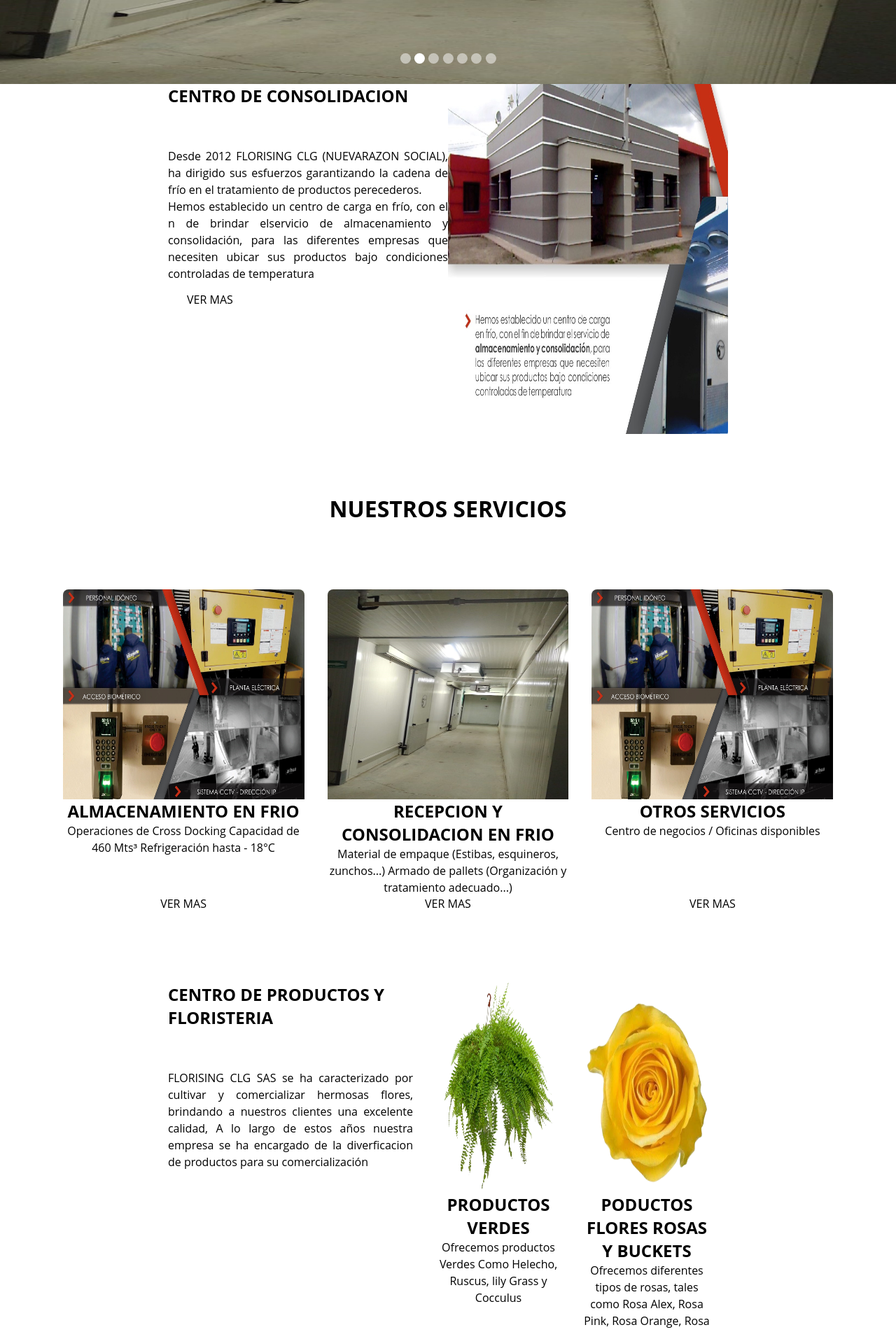
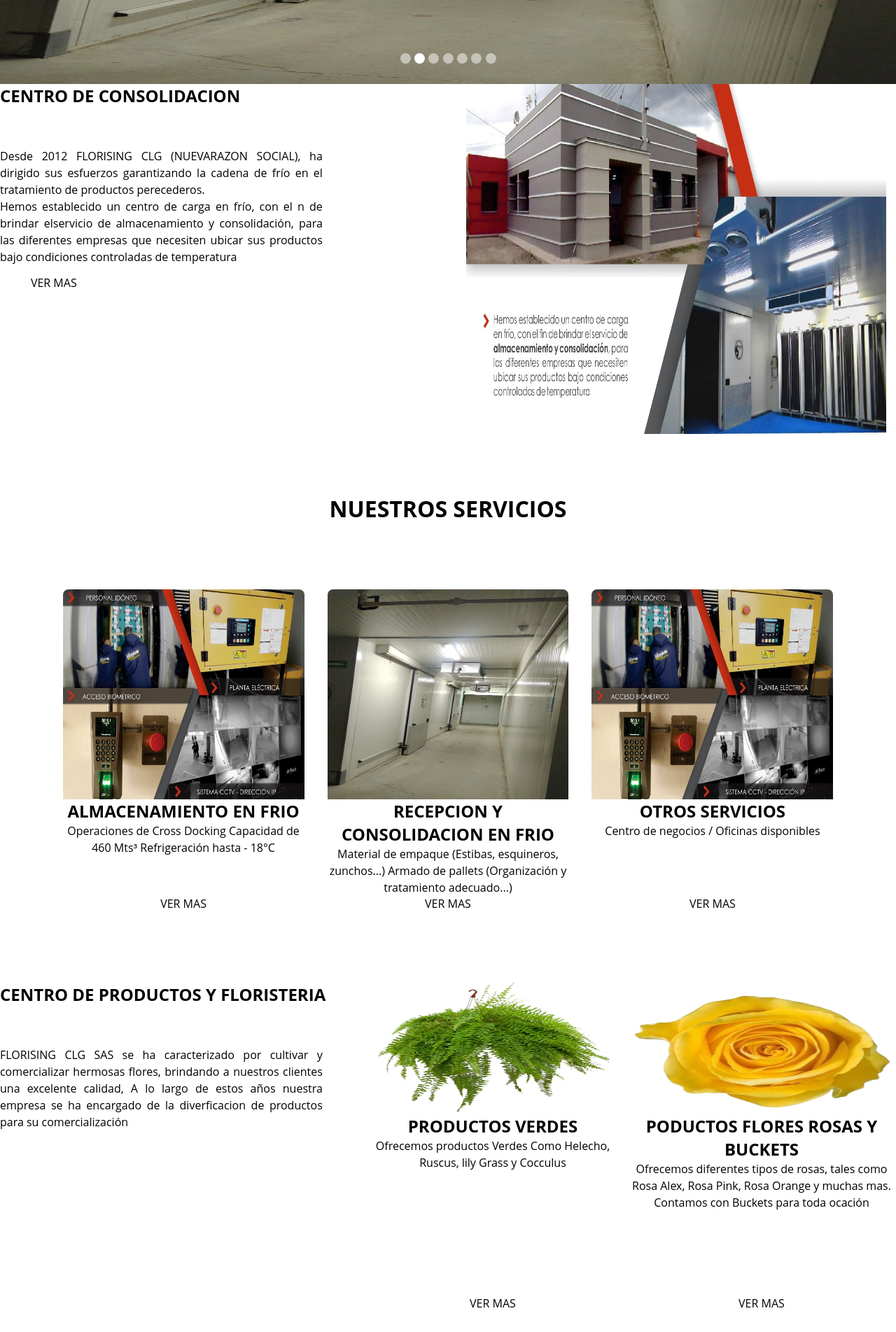
Before and after one commit to Dalejandro31/FLORISING-PAGE, a Vue app in the folder client/: page /#/ in a window 1280 px wide. Shown: the part 520-2423 px from the top of the page at 70% size. Built offline with nearby package versions, Linux system fonts and the light colour scheme.

Commit message:
correcciones home responsive

```diff
--- a/client/src/components/navBar/Nav.css
+++ b/client/src/components/navBar/Nav.css
@@ -36,7 +36,7 @@
 }
 .logo img{
     width: 100%;
-    height: auto;
+    height: 100%;
     display: block;
 }
 .links{
--- a/client/src/views/homePage/HomePage.css
+++ b/client/src/views/homePage/HomePage.css
@@ -20,17 +20,19 @@
 .nuestra-empresa{
     display: flex;
     margin-top: var(--spacer-5-contenido);
-    margin-left: 15rem;
-    margin-right: 15rem;
+    margin-left: var(--spacer-5-contenido);
+    margin-right: var(--spacer-5-contenido);
     margin-bottom: var(--spacer-5-contenido);
+
 }
 .contenido{
     display: flex;
     flex-direction: column;
     height: auto;
-    width: 100%;
-    margin-right: var(--spacer-5-contenido);
+    width: 40%;
+    margin-right: var(--spacer-2-contenido);
     color: var(--gray-0-contenido);
+
 
 }
 .contenido p{
@@ -40,6 +42,7 @@
     word-wrap: break-word;
     font-size: var(--font-size-2-contenido);
     font-weight: var(--font-weight-thin-contenido);
+    width: 90%;
 }
 .contenido button{
     width: 30%;
@@ -73,14 +76,12 @@
 .infraestructura{
     display: flex;
     height: auto;
-    width: 50%;
-    align-items: center;
-    justify-content: center;
-    padding-top: var(--spacer-4-contenido);
+    width: 60%;
+    justify-content: right;
 }
 .infraestructura div{
     --shadowColor: var(--secondary-contenido);
-    width: auto;
+    width: 80%;
     box-shadow: 0.80rem 0.80rem 0 var(--shadowColor);
 	border-radius: 0.5rem;
 	overflow: hidden;
@@ -170,18 +171,20 @@
 .floristeria-home{
     display: flex;
     flex-direction: row;
+    width: 60%;
 
 }
 .card-floristeria{
-    width: 40%;
-    height: auto;
+    width: 50%;
+    height: 90%;
     box-shadow: var(--shadows-contenido);
     border:none;
     display: flex;
     flex-direction: column;
     text-align: center;
-    border-radius: .5rem;
-    margin-left: 2rem;
+    border-radius: var(--spacer-2-contenido);
+    margin-left: var(--spacer-1-contenido);
+    position: relative;
 }
 .card-floristeria button{
     display: flex;
@@ -191,7 +194,9 @@
     padding: var(--spacer-4-contenido);
     border: none;
     border-radius: .2rem;
-    margin-top:auto ;
+    position: absolute;
+    bottom: 0;
+    width: 100%;
     font-size: var(--font-size-3-contenido);
     font-weight: var(--font-weight-bold-contenido);
     color: var(--gray-0-contenido);
@@ -205,8 +210,7 @@
 
 .card-floristeria img{
     width: 100%;
-    height: 300px;
-    margin-right: var(--spacer-2);
+    height: 40%;
     border-radius: .5rem .5rem 0 0;
     margin-bottom: var(--spacer-4-contenido);
 }
@@ -219,11 +223,19 @@
         padding-left: 2%;
         padding-right: 2%;
     }
+    .contenido{
+        width: 100%;
+    }
     .contenido button{
         display: none;
     }
     .infraestructura{
-        width: 95%;
+        width: 100%;
+        padding-left: var(--spacer-3-contenido);
+        padding-right:var(--spacer-3-contenido) ;
+    }
+    .infraestructura div{
+        width: 100%;
     }
     .infraestructura div img{
         width: 100%;
@@ -235,8 +247,11 @@
     }
     .floristeria-home{
         flex-direction: column;
+        width: 100%;
+        align-items: center;
     }
     .card-floristeria{
         width: 90%;
     }
+
 }
--- a/client/src/views/homePage/HomePage.js
+++ b/client/src/views/homePage/HomePage.js
@@ -28,7 +28,7 @@
 lily Grass y Cocculus`;
 content.title6 = `PODUCTOS FLORES ROSAS Y BUCKETS`;
 content.content7 = `Ofrecemos diferentes tipos de rosas, tales como
-Rosa Alex, Rosa Pink, Rosa Orange, Rosa Topaz y muchas mas. Contamos
+Rosa Alex, Rosa Pink, Rosa Orange y muchas mas. Contamos
 con Buckets para toda ocación`;
 content.title7 = `CENTRO DE PRODUCTOS Y FLORISTERIA`;
 content.content8 = `FLORISING CLG SAS se ha caracterizado por cultivar y
--- a/client/src/views/nosotros/Nosotros.css
+++ b/client/src/views/nosotros/Nosotros.css
@@ -74,23 +74,29 @@
 }
 .reseña-historica-consolidacion{
     display: flex;
-    margin-bottom: 10rem;
+    margin-top: var(--spacer-5-nosotros-consolidacion);
+    margin-left: var(--spacer-5-nosotros-consolidacion);
+    margin-right: var(--spacer-5-nosotros-consolidacion);
+    margin-bottom: var(--spacer-5-nosotros-consolidacion);
+
 }
 .contenido-reseña-consolidacion{
     display: flex;
     flex-direction: column;
-    text-align: justify;
     height: auto;
-    width: 50%;
-    padding-left: var(--spacer-5-nosotros-consolidacion);
+    width: 40%;
+    margin-right: var(--spacer-2-nosotros-consolidacion);
     color: var(--gray-0-nosotros-consolidacion);
+
 }
 .contenido-reseña-consolidacion p{
     margin: 0 0 var(--spacer-3-nosotros-consolidacion);
     line-height: 1.5;
+    text-align: justify;
     word-wrap: break-word;
     font-size: var(--font-size-2-nosotros-consolidacion);
     font-weight: var(--font-weight-thin-nosotros-consolidacion);
+    width: 90%;
 }
 .contenido-reseña-consolidacion div{
     width: 400px;
@@ -103,22 +109,21 @@
 .consolidacion{
     display: flex;
     height: auto;
-    width: 50%;
-    align-items: center;
+    width: 60%;
     justify-content: right;
-    padding-right: var(--spacer-5-nosotros-consolidacion);
 }
 .consolidacion div{
-    --shadowColor: var(--secondary-contenido);
-    width: auto;
+    --shadowColor: var(--secondary-nosotros-consolidacion);
+    width: 90%;
+    height: 80%;
     box-shadow: 0.80rem 0.80rem 0 var(--shadowColor);
 	border-radius: 0.5rem;
 	overflow: hidden;
-	border: .2rem solid var(--gray-0-contenido);
+	border: .2rem solid var(--gray-0-nosotros-consolidacion);
 }
 .consolidacion div img{
-    width: 600px;
-	height: 500px;
+    width: 100%;
+	height: 100%;
 }
 
 .objetivos-Consolidacion{
```
